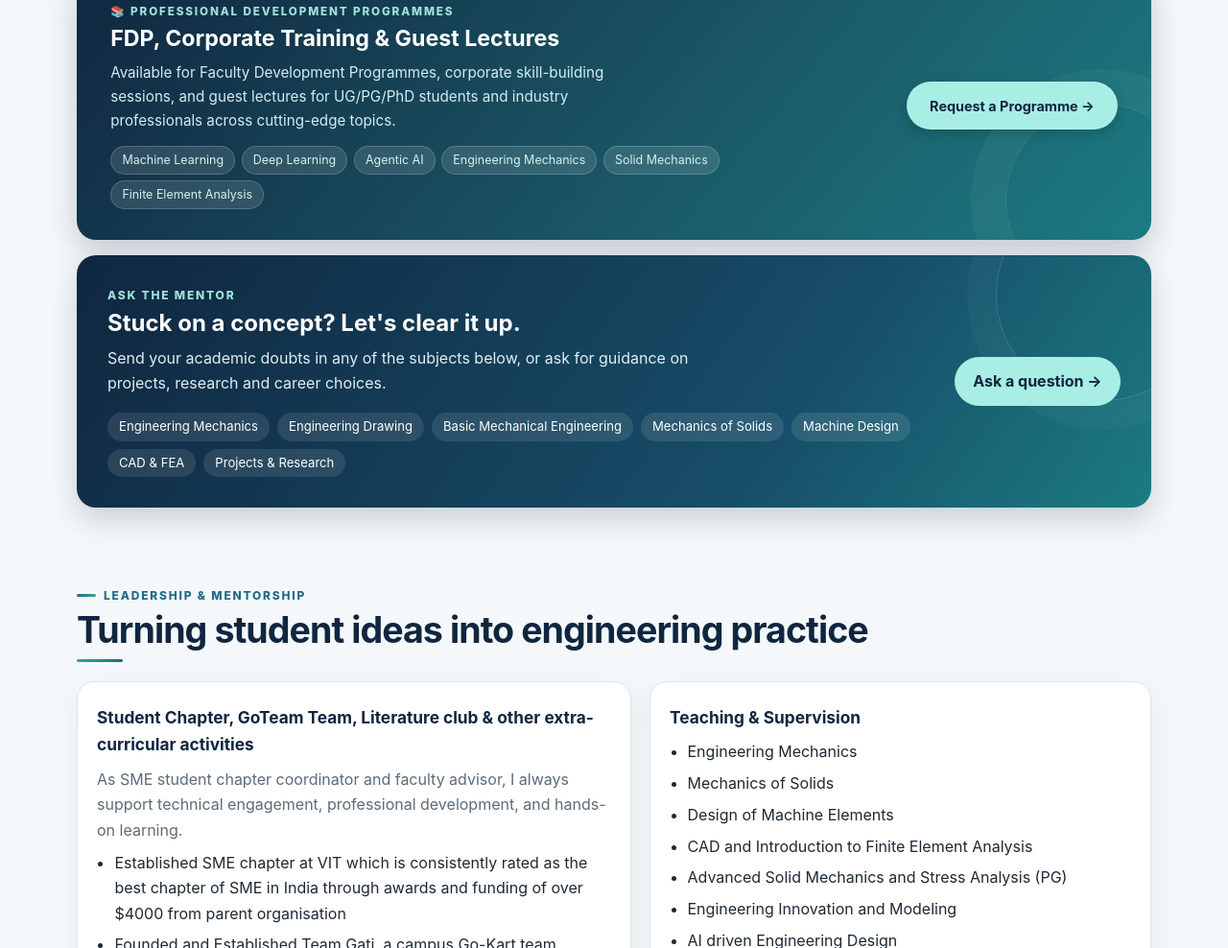
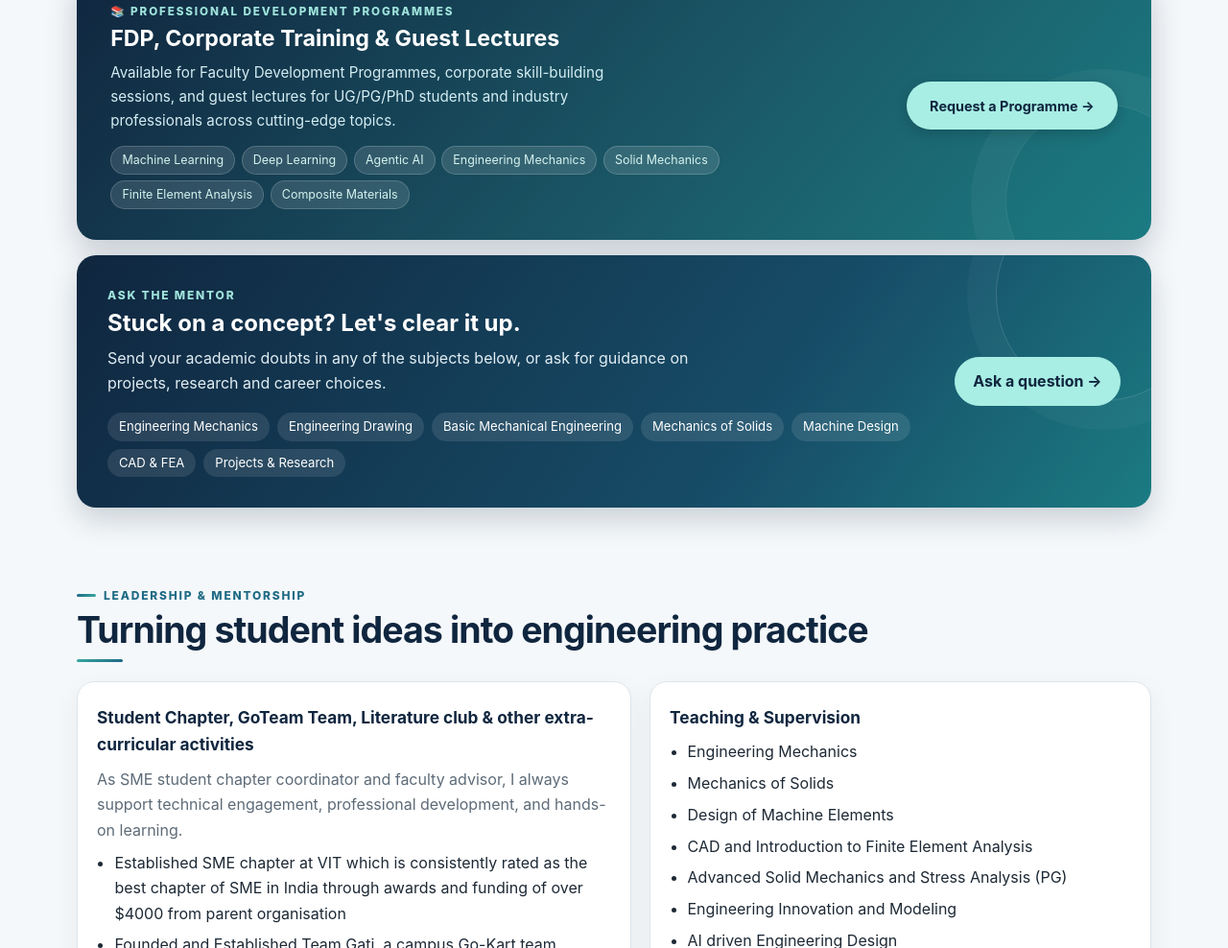
Before and after one commit to 25f2000774/sharan, a plain HTML site: page index.html in a window 1280 px wide. Shown: the part 4209-5197 px from the top of the page at 96% size. Drawn offline with nearby package versions, Linux system fonts and the light colour scheme; no server answers.

Commit message:
Update index.html

```diff
--- a/index.html
+++ b/index.html
@@ -1455,6 +1455,7 @@ footer {
         <span>Engineering Mechanics</span>
         <span>Solid Mechanics</span>
         <span>Finite Element Analysis</span>
+        <span>Composite Materials</span>
       </div>
     </div>
     <button class="btn-fdp-open" id="fdp-cta-btn">Request a Programme →</button>
```
